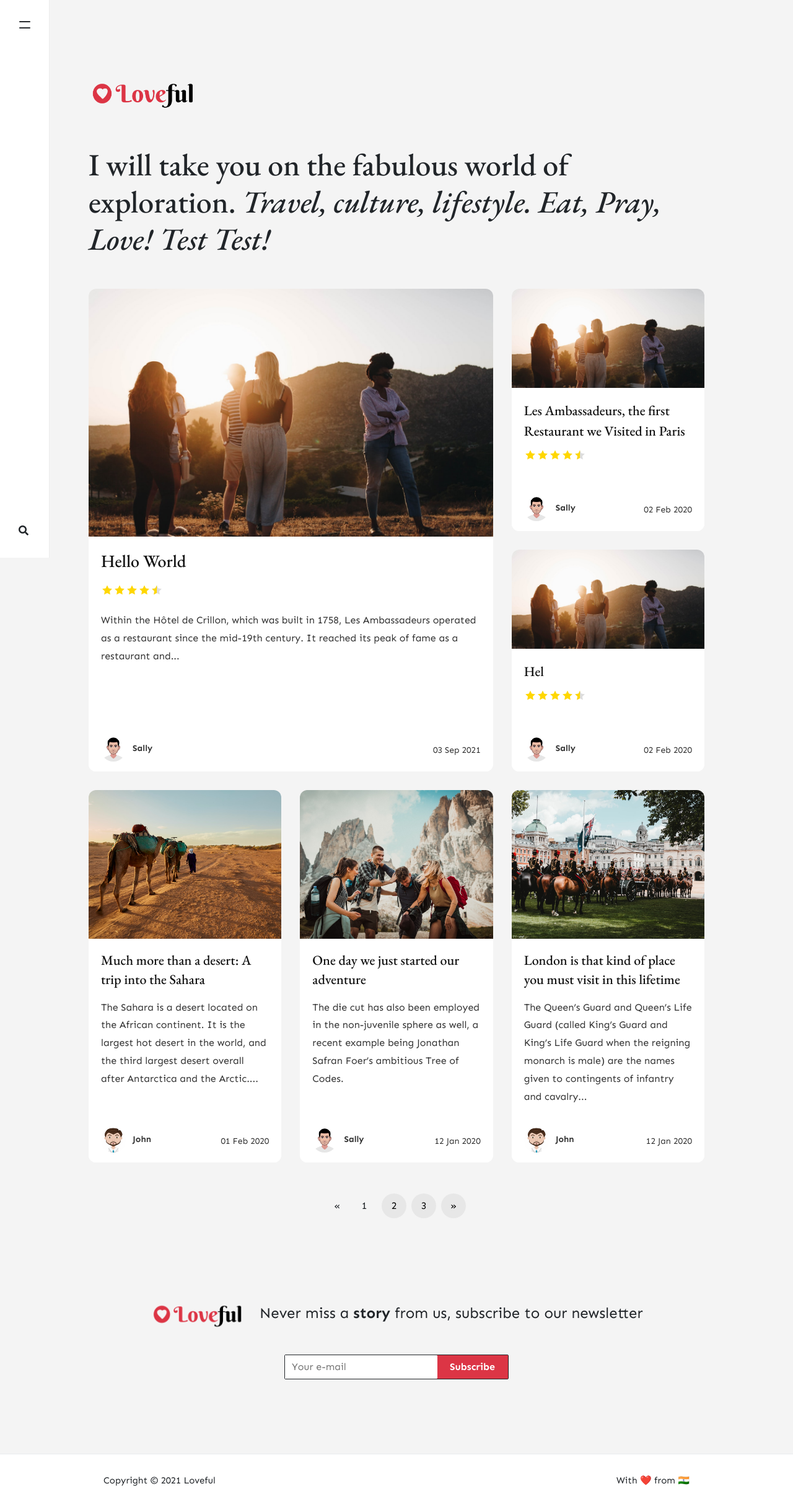
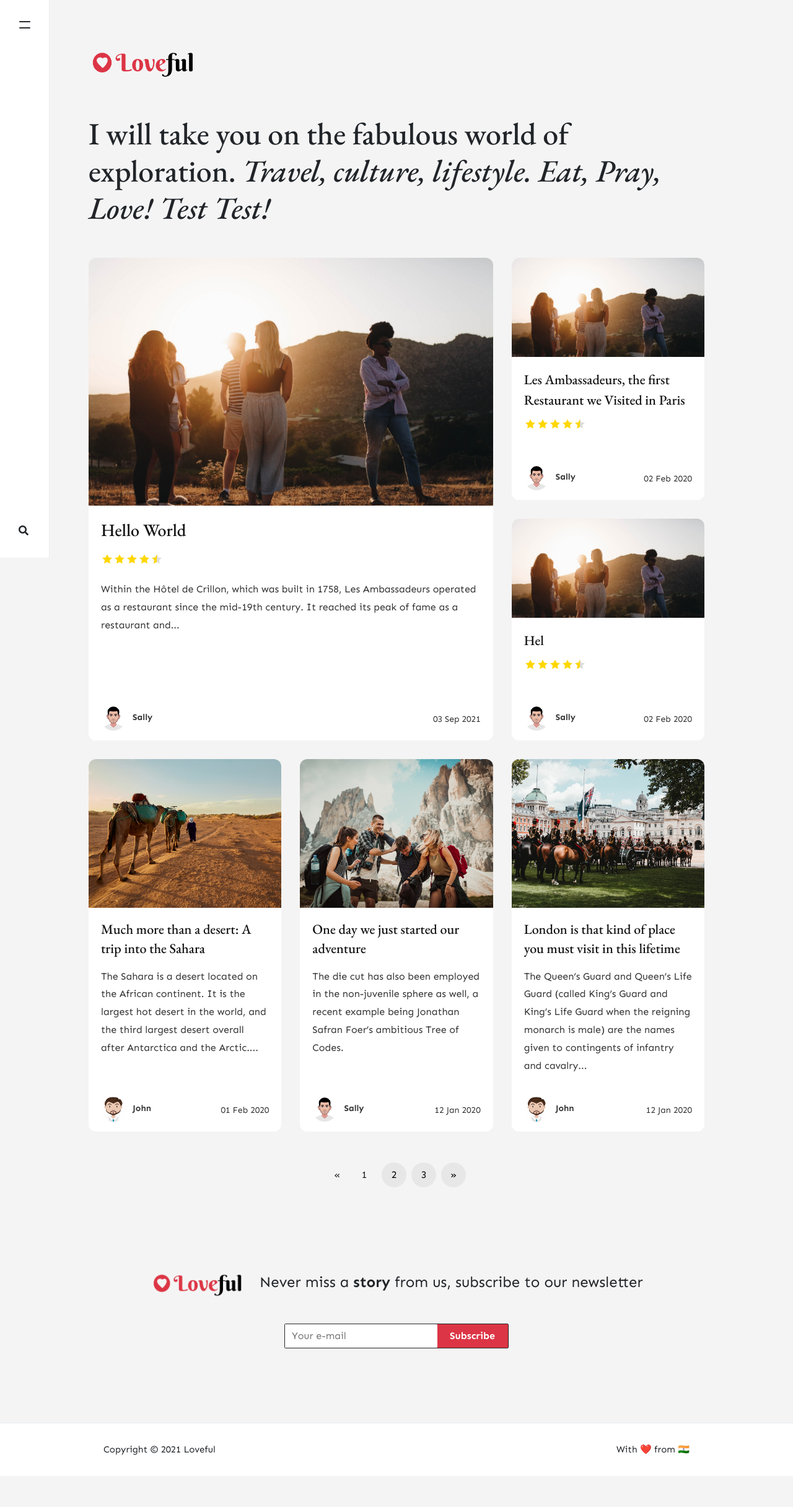
Before and after one commit to stackbit-projects/marvelous-dolphin-13283, a Jekyll site: the page built from index.html, in a window 1280 px wide. Shown: the whole page at 62% size. Built offline with Jekyll 4.4.1, drawn with Linux system fonts in a browser that asks for light colours; nearby versions of some CDN libraries; the list of posts is cut into pages by our own code; comment, search, counter and statistics services are not loaded; after the commit the page ends 2382 px from its top, so only the background shows below that.

Commit message:
theme.scss: changed

```diff
--- a/assets/css/theme.scss
+++ b/assets/css/theme.scss
@@ -38,7 +38,7 @@ h1,h2,h3,h4,h5,h6 {
     font-weight:700;
 }
 .site-content {
-    padding-top:50px;
+    padding-top:0px;
 }
 .sitetag {
     font-family:'EB Garamond', serif;
```
